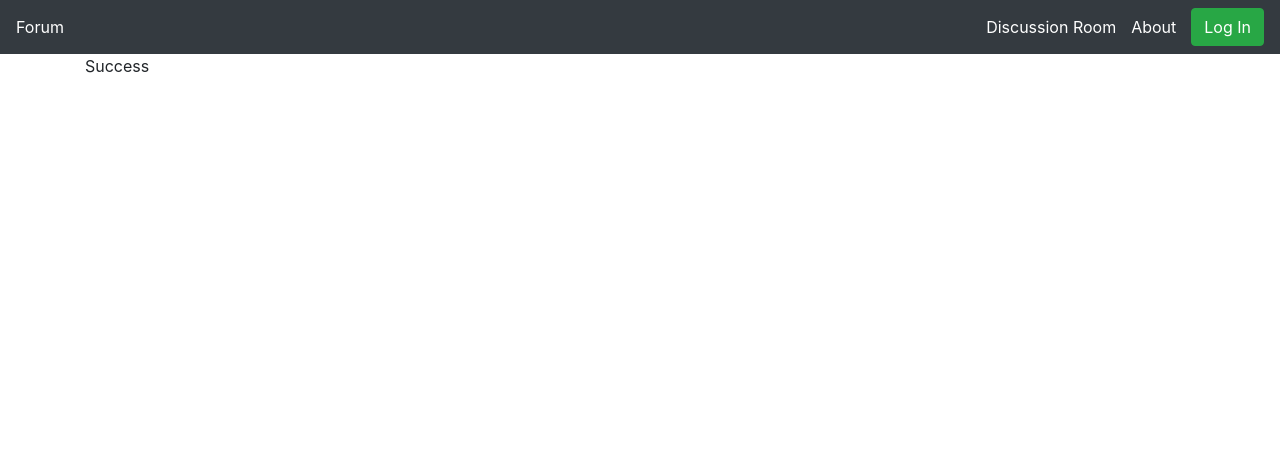
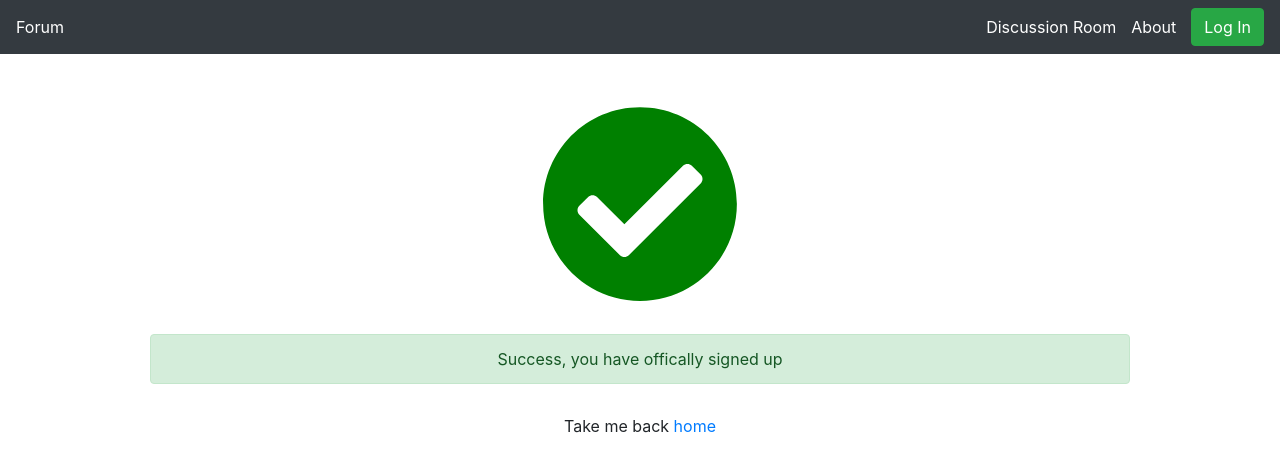
Before and after one commit to tsettle44/33to1_API, a React (Create React App) app in the folder client/: page /sign-up/success in a window 1280 px wide. Shown: the top 472 px of the page. Built offline with nearby package versions, Linux system fonts and the light colour scheme.

Commit message:
complete sign up success page

```diff
--- a/client/src/App.js
+++ b/client/src/App.js
@@ -11,12 +11,12 @@ import Success from "./components/pages/Success";
 class App extends Component {
 
   state = {
-
+    authed: false,
   }
 
   isAuthed = () => {
     console.log('worked');
-    this.setState({isAuthed: true});
+    this.setState({authed: true});
   }
 
   render() {
@@ -27,7 +27,7 @@ class App extends Component {
           <Route exact path="/" component={Body}></Route>
           <Route path="/about" component={About}></Route>
           <Route path="/discussion-room" component={DiscussionRoom}></Route>
-          <Route exact path="/sign-up" component={SignUp}></Route>
+          <Route exact path="/sign-up" render={(props) => <SignUp {...props} authed={this.isAuthed} />}></Route>
           <Route path="/login" component={Login}></Route>
           <Route path="/sign-up/success" component={Success}></Route>
         </div>
--- a/client/src/components/pages/SignUp.js
+++ b/client/src/components/pages/SignUp.js
@@ -35,7 +35,7 @@ export class SignUp extends Component {
             })
             .then(function (response) {
                 console.log(response);
-                self.setState({authed: true})
+                self.setState({authed: true});
                 const { history } = self.props;
                 history.push('/sign-up/success');
             })
--- a/client/src/components/pages/Success.js
+++ b/client/src/components/pages/Success.js
@@ -1,12 +1,19 @@
 import React, { Component } from 'react'
-import { Container, Row, Col } from 'reactstrap';
+import { Container, Row, Col, Alert } from 'reactstrap';
+import { Link } from "react-router-dom";
+import { FontAwesomeIcon } from '@fortawesome/react-fontawesome';
+import { faCheckCircle } from '@fortawesome/free-solid-svg-icons';
 
 export class Success extends Component {
   render() {
     return (
       <Container>
           <Row>
-              <Col>Success</Col>
+              <Col style={{textAlign: "center", padding: "50px"}}>
+                <FontAwesomeIcon style={{fontSize: "200px", color: "green"}} icon={faCheckCircle} />
+                <Alert style={{margin: "30px"}} color="success">Success, you have offically signed up</Alert>
+                <p>Take me back <Link to="/">home</Link></p>
+              </Col>
           </Row>
       </Container>
     )
```
